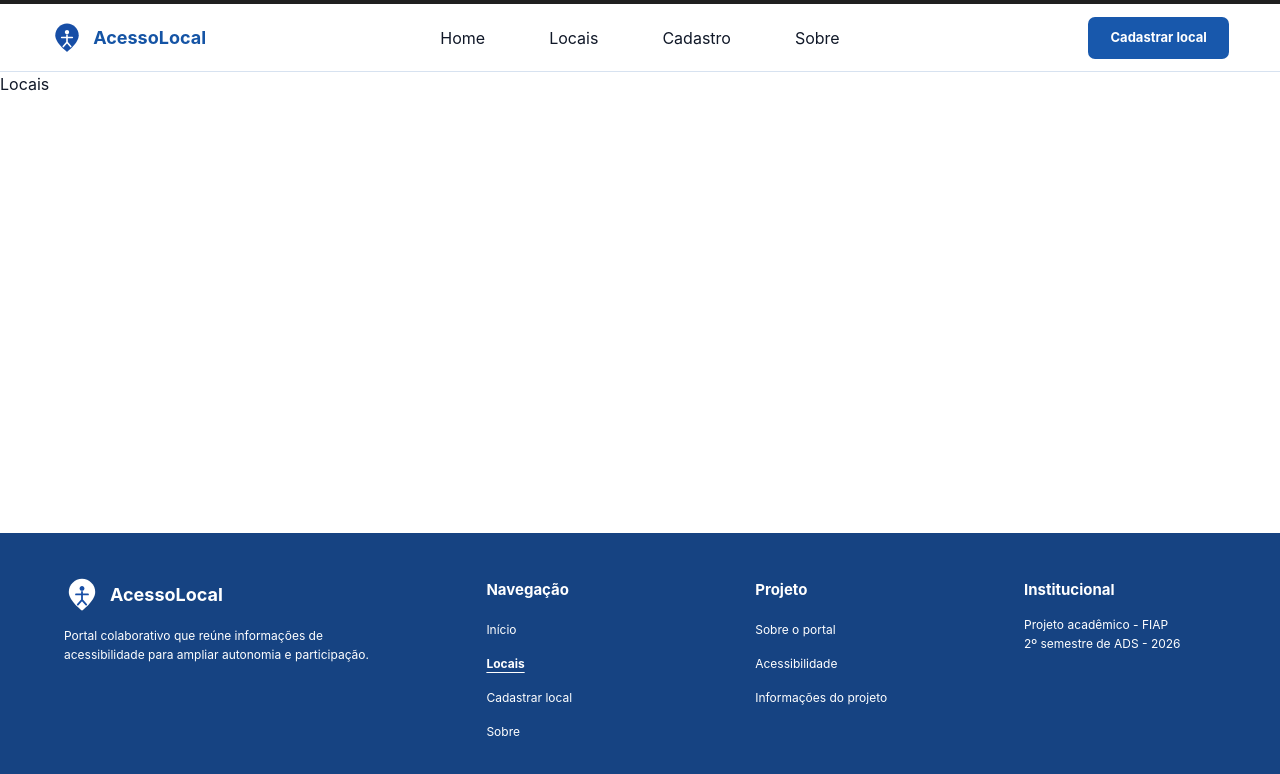
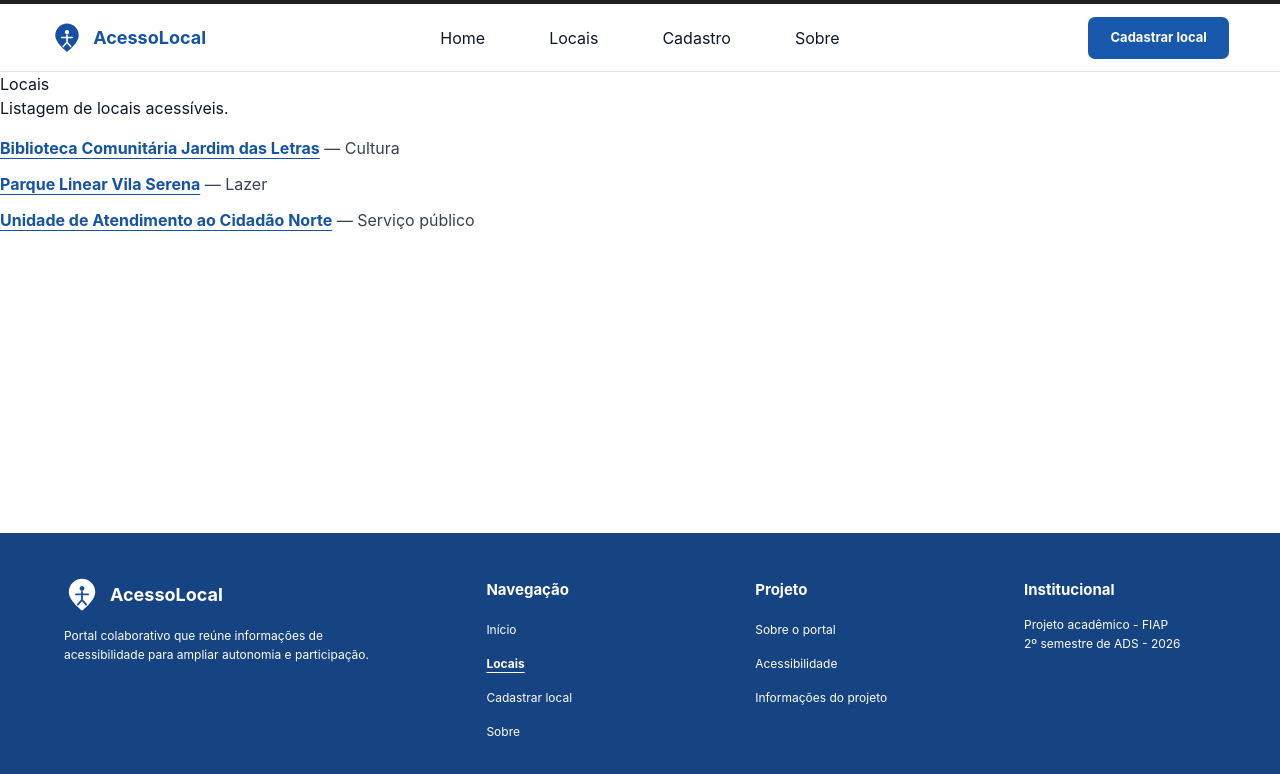
Before and after one commit to 1TDSPw-26/portal-locais-acessiveis, a React (Vite) app: page /locais in a window 1280 px wide. Shown: the top 774 px of the page. Built offline with nearby package versions, Linux system fonts and the light colour scheme.

Commit message:
feat: lista locais com link para a página de detalhe

```diff
--- a/src/main.tsx
+++ b/src/main.tsx
@@ -6,7 +6,7 @@ import './index.css'
 import { createBrowserRouter, RouterProvider } from 'react-router-dom'
 
 import Home from './routes/Home/index.tsx'
-import Locais from './routes/Locais/index.tsx'
+import Locais from './pages/Locais/Locais.tsx'
 import Cadastro from './routes/Cadastro/index.tsx'
 import Sobre from './routes/Sobre/index.tsx'
 import NotFound from './pages/NotFound/NotFound.tsx'
--- a/src/pages/Locais/Locais.tsx
+++ b/src/pages/Locais/Locais.tsx
@@ -1,9 +1,25 @@
+import { Link } from 'react-router-dom'
+import { locais } from '../LocalDetalhe/locaisMock'
 
 function Locais() {
   return (
     <section>
       <h2>Locais</h2>
       <p>Listagem de locais acessíveis.</p>
+
+      <ul className="mt-4 grid gap-3">
+        {locais.map((local) => (
+          <li key={local.id}>
+            <Link
+              to={`/locais/${local.id}`}
+              className="text-brand-primary rounded-sm font-bold underline underline-offset-4 hover:no-underline focus-visible:outline-2 focus-visible:outline-offset-2 focus-visible:outline-brand-primary"
+            >
+              {local.nome}
+            </Link>
+            <span className="text-gray-700"> — {local.categoria}</span>
+          </li>
+        ))}
+      </ul>
     </section>
   )
 }
--- a/src/routes/AppRoutes.tsx
+++ b/src/routes/AppRoutes.tsx
@@ -7,6 +7,7 @@ import Locais from '../pages/Locais/Locais'
 import Sobre from '../pages/Sobre/Sobre'
 import Acessibilidade from '../pages/Acessibilidade/Acessibilidade'
 import LocalDetalhe from '../pages/LocalDetalhe/LocalDetalhe'
+
 export default function AppRoutes() {
   return (
     <Routes>
```
